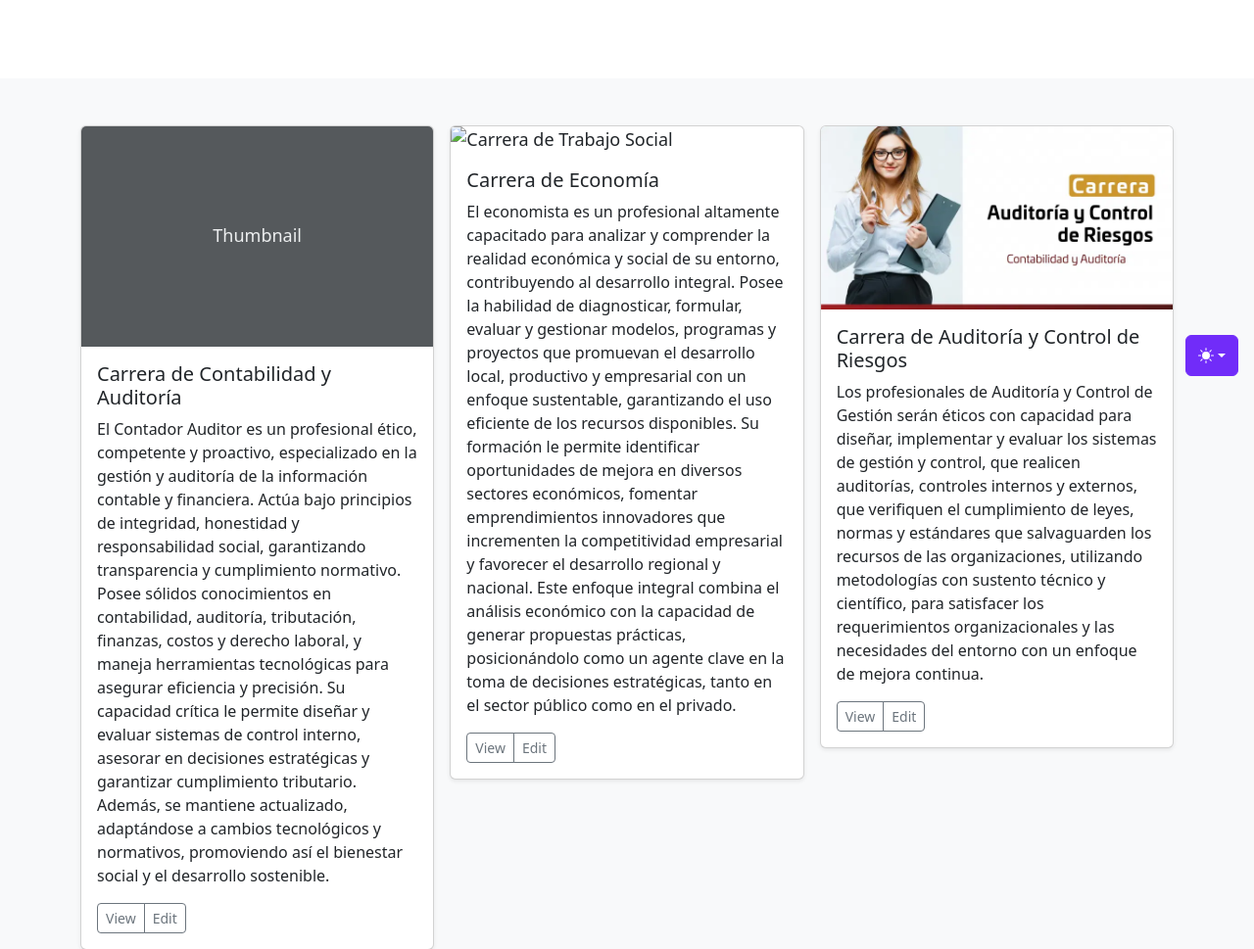
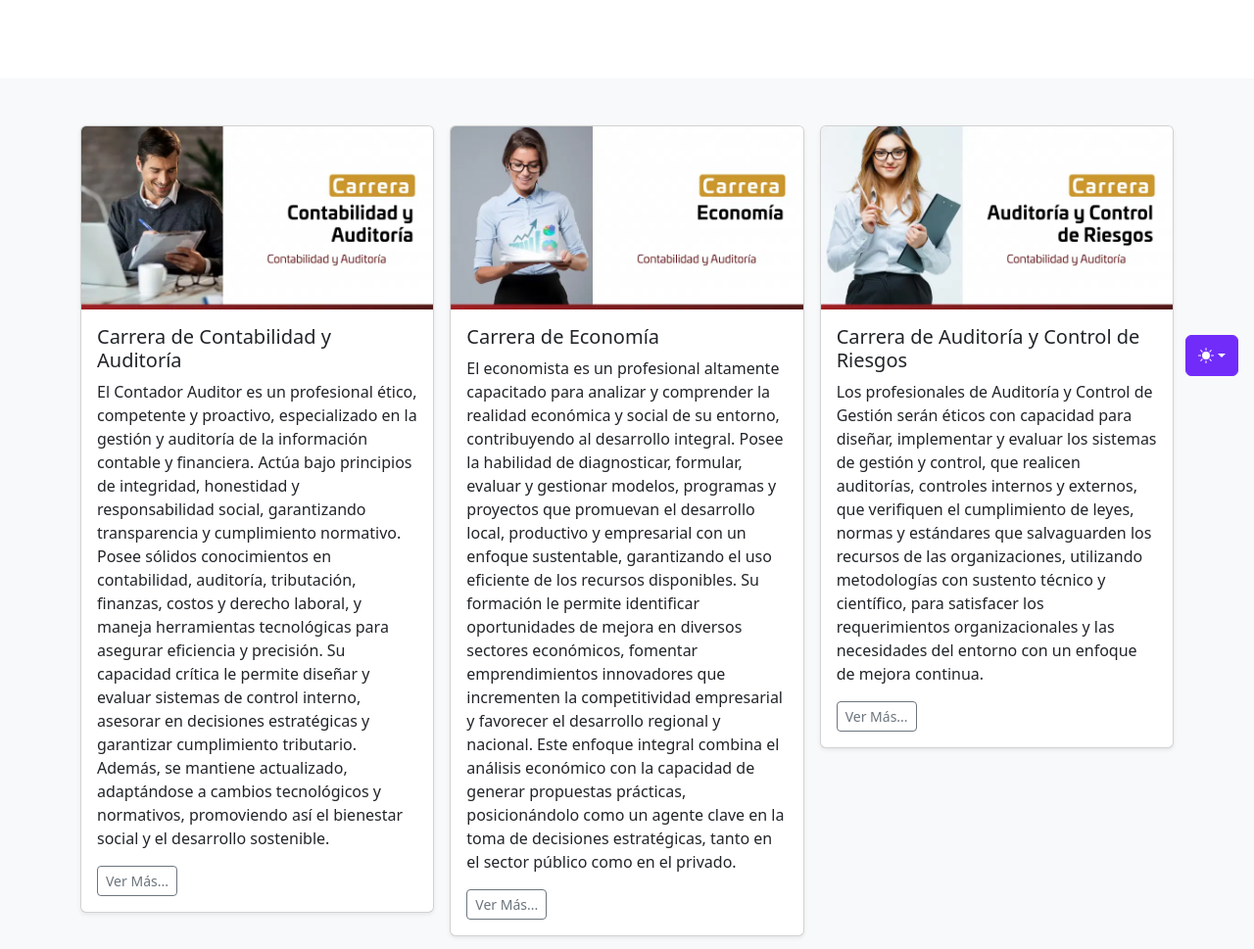
Before and after one commit to kiramman-mp3/RepasoManejo, a plain HTML site: page index.html in a window 1280 px wide. Shown: the part 400-1369 px from the top of the page at 98% size. Drawn offline with Linux system fonts and the light colour scheme.

Commit message:
Se agregó la imagen a la carrera de Contabilidad y Auditoria y se modificó los botones para que redirijan en caso de querer más información sobre cada una de las carreras

```diff
--- a/index.html
+++ b/index.html
@@ -218,14 +218,13 @@
       <div class="row row-cols-1 row-cols-sm-2 row-cols-md-3 g-3">
         <div class="col">
           <div class="card shadow-sm">
-            <svg class="bd-placeholder-img card-img-top" width="100%" height="225" xmlns="http://www.w3.org/2000/svg" role="img" aria-label="Placeholder: Thumbnail" preserveAspectRatio="xMidYMid slice"><title>Placeholder</title><rect width="100%" height="100%" fill="#55595c"/><text x="50%" y="50%" fill="#eceeef" dy=".3em">Thumbnail</text></svg>
+            <img src="images/carrera_cont_aud.webp" class="bd-placeholder-img card-img-top img-fluid" alt="Carrera de Economía" style="object-fit: contain; height: 225px;">
             <div class="card-body">
               <h5 class="card-title">Carrera de Contabilidad y Auditoría</h5>
               <p class="card-text">El Contador Auditor es un profesional ético, competente y proactivo, especializado en la gestión y auditoría de la información contable y financiera. Actúa bajo principios de integridad, honestidad y responsabilidad social, garantizando transparencia y cumplimiento normativo. Posee sólidos conocimientos en contabilidad, auditoría, tributación, finanzas, costos y derecho laboral, y maneja herramientas tecnológicas para asegurar eficiencia y precisión. Su capacidad crítica le permite diseñar y evaluar sistemas de control interno, asesorar en decisiones estratégicas y garantizar cumplimiento tributario. Además, se mantiene actualizado, adaptándose a cambios tecnológicos y normativos, promoviendo así el bienestar social y el desarrollo sostenible.</p>
               <div class="d-flex justify-content-between align-items-center">
                 <div class="btn-group">
-                  <button type="button" class="btn btn-sm btn-outline-secondary">View</button>
-                  <button type="button" class="btn btn-sm btn-outline-secondary">Edit</button>
+                  <a href="https://uta.edu.ec/contabilidad-y-auditoria/" class="btn btn-sm btn-outline-secondary">Ver Más...</a>
                 </div>
 
               </div>
@@ -234,13 +233,12 @@
         </div>
         <div class="col">
           <div class="card shadow-sm">
-            <img src="images/carrera" class="bd-placeholder-img card-img-top img-fluid" alt="Carrera de Trabajo Social" style="object-fit: contain; height: 225px;">            <div class="card-body">
+            <img src="images/carrera_eco.webp" class="bd-placeholder-img card-img-top img-fluid" alt="Carrera de Economía" style="object-fit: contain; height: 225px;">            <div class="card-body">
               <h5 class="card-title">Carrera de Economía</h5>
               <p class="card-text">El economista es un profesional altamente capacitado para analizar y comprender la realidad económica y social de su entorno, contribuyendo al desarrollo integral. Posee la habilidad de diagnosticar, formular, evaluar y gestionar modelos, programas y proyectos que promuevan el desarrollo local, productivo y empresarial con un enfoque sustentable, garantizando el uso eficiente de los recursos disponibles. Su formación le permite identificar oportunidades de mejora en diversos sectores económicos, fomentar emprendimientos innovadores que incrementen la competitividad empresarial y favorecer el desarrollo regional y nacional. Este enfoque integral combina el análisis económico con la capacidad de generar propuestas prácticas, posicionándolo como un agente clave en la toma de decisiones estratégicas, tanto en el sector público como en el privado.</p>
               <div class="d-flex justify-content-between align-items-center">
                 <div class="btn-group">
-                  <button type="button" class="btn btn-sm btn-outline-secondary">View</button>
-                  <button type="button" class="btn btn-sm btn-outline-secondary">Edit</button>
+                  <a href="https://uta.edu.ec/economia/" class="btn btn-sm btn-outline-secondary">Ver Más...</a>
                 </div>
 
               </div>
@@ -254,8 +252,7 @@
               <p class="card-text">Los profesionales de Auditoría y Control de Gestión serán éticos con capacidad para diseñar, implementar y evaluar los sistemas de gestión y control, que realicen auditorías, controles internos y externos, que verifiquen el cumplimiento de leyes, normas y estándares que salvaguarden los recursos de las organizaciones, utilizando metodologías con sustento técnico y científico, para satisfacer los requerimientos organizacionales y las necesidades del entorno con un enfoque de mejora continua.</p>
               <div class="d-flex justify-content-between align-items-center">
                 <div class="btn-group">
-                  <button type="button" class="btn btn-sm btn-outline-secondary">View</button>
-                  <button type="button" class="btn btn-sm btn-outline-secondary">Edit</button>
+                  <a href="https://uta.edu.ec/auditoria-y-control-de-riesgos/" class="btn btn-sm btn-outline-secondary">Ver Más...</a>
                 </div>
 
               </div>
```
Also changed, not shown: images/carrera_cont_aud.webp (added), images/carrera_eco.webp (added).
